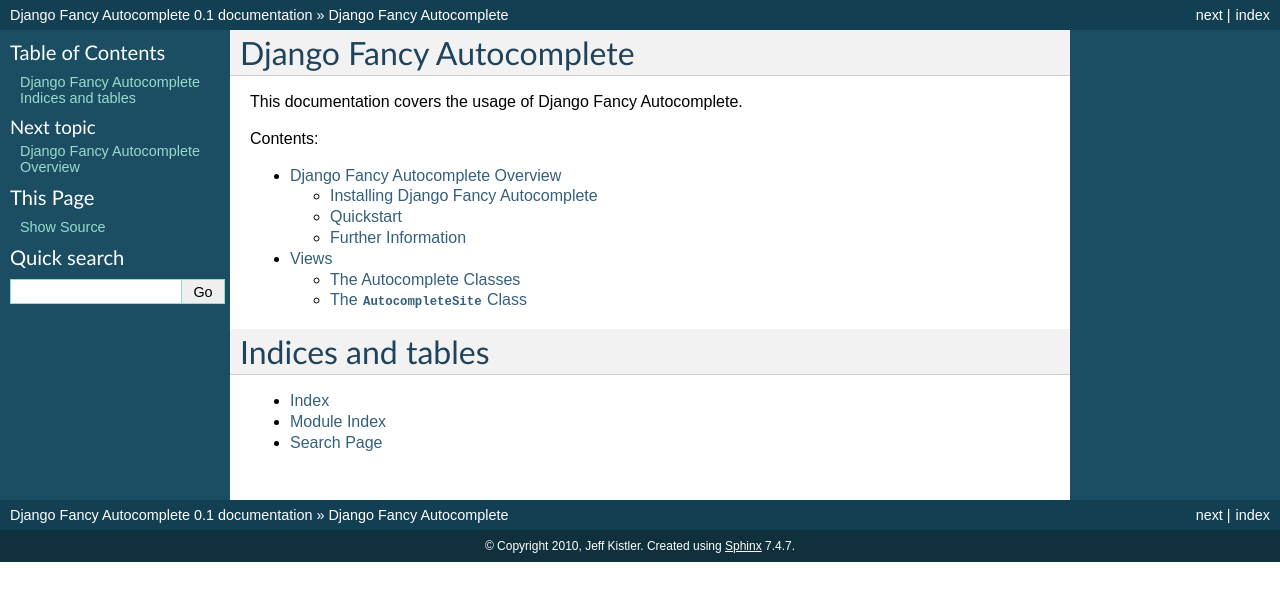
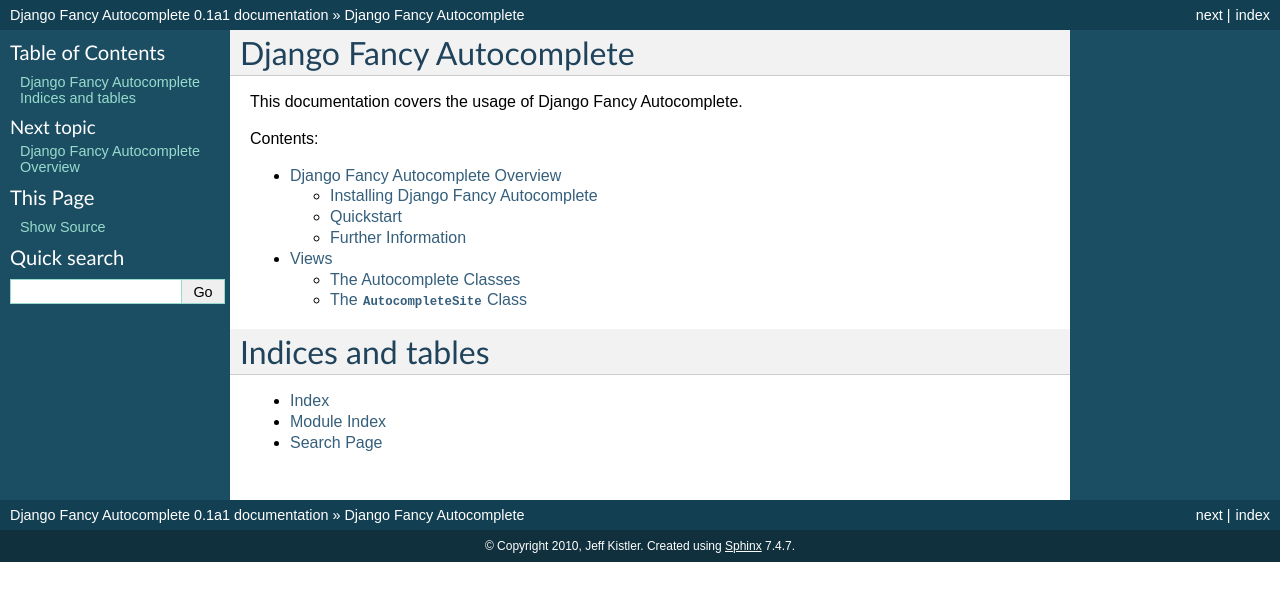
Before and after one commit to jeffkistler/django-fancy-autocomplete, a Sphinx documentation site: the page built from docs/index.rst, in a window 1280 px wide. Shown: the top 601 px of the page. Built offline with Sphinx 7.4.7, drawn with Linux system fonts in a browser that asks for light colours.

Commit message:
Normalizing version number.

```diff
--- a/docs/conf.py
+++ b/docs/conf.py
@@ -50,7 +50,7 @@
 # The short X.Y version.
 version = '0.1'
 # The full version, including alpha/beta/rc tags.
-release = '0.1'
+release = '0.1a1'
 
 # The language for content autogenerated by Sphinx. Refer to documentation
 # for a list of supported languages.
--- a/setup.py
+++ b/setup.py
@@ -6,12 +6,13 @@
 
 setup(
     name = 'django-fancy-autocomplete',
-    version = '0.1a',
+    version = '0.1a1',
     license = 'BSD',
     description = 'A simple AJAX autocomplete helper app for Django projects',
     long_description = read('README'),
     author = 'Jeff Kistler',
     author_email = 'jeff@jeffkistler.com',
+    url = 'https://github.com/jeffkistler/django-fancy-autocomplete',
     packages = ['fancy_autocomplete'],
     package_dir = {'': 'src'},
     package_data = {'fancy_autocomplete': ['fixtures/*',]},
```
